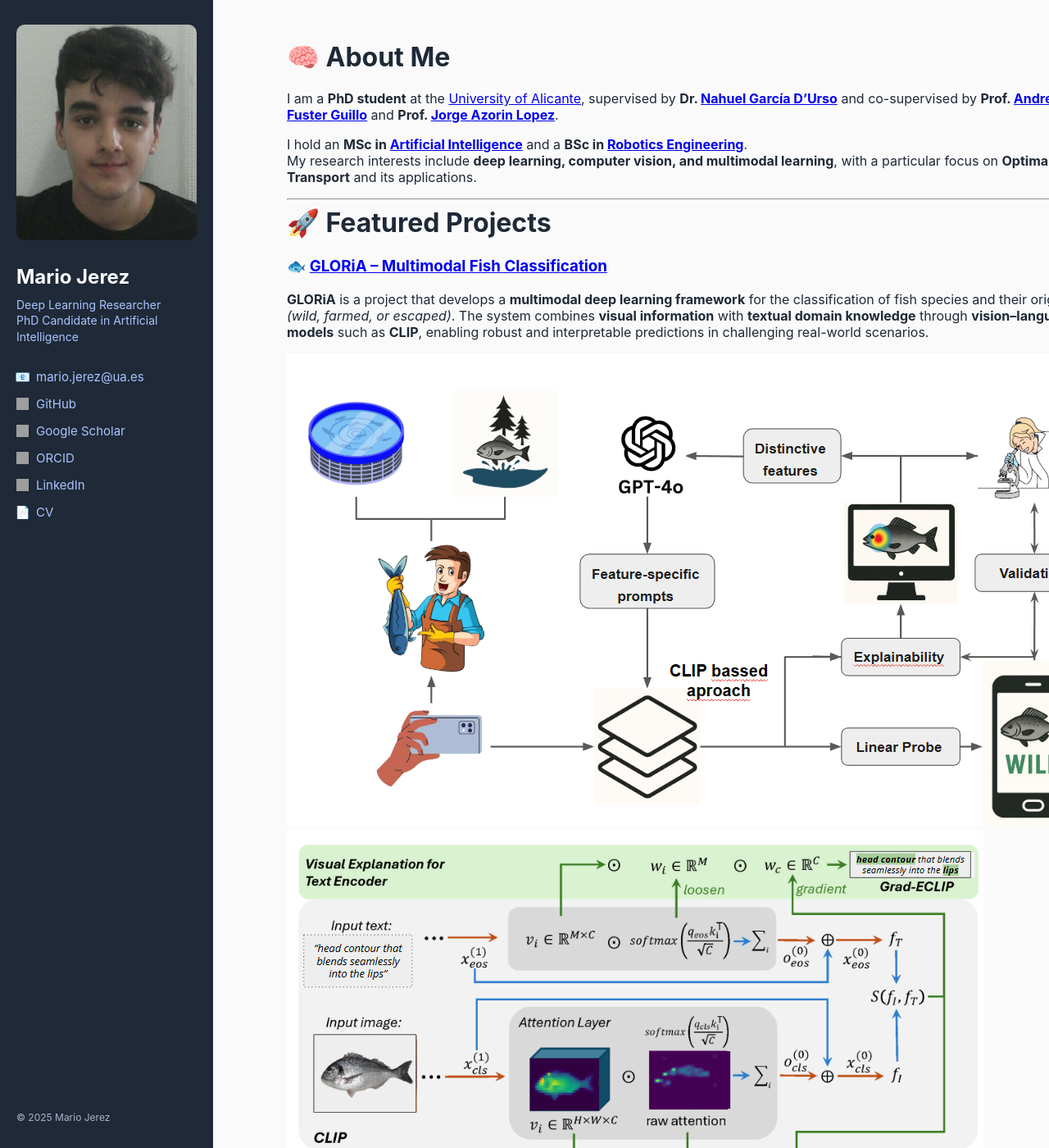
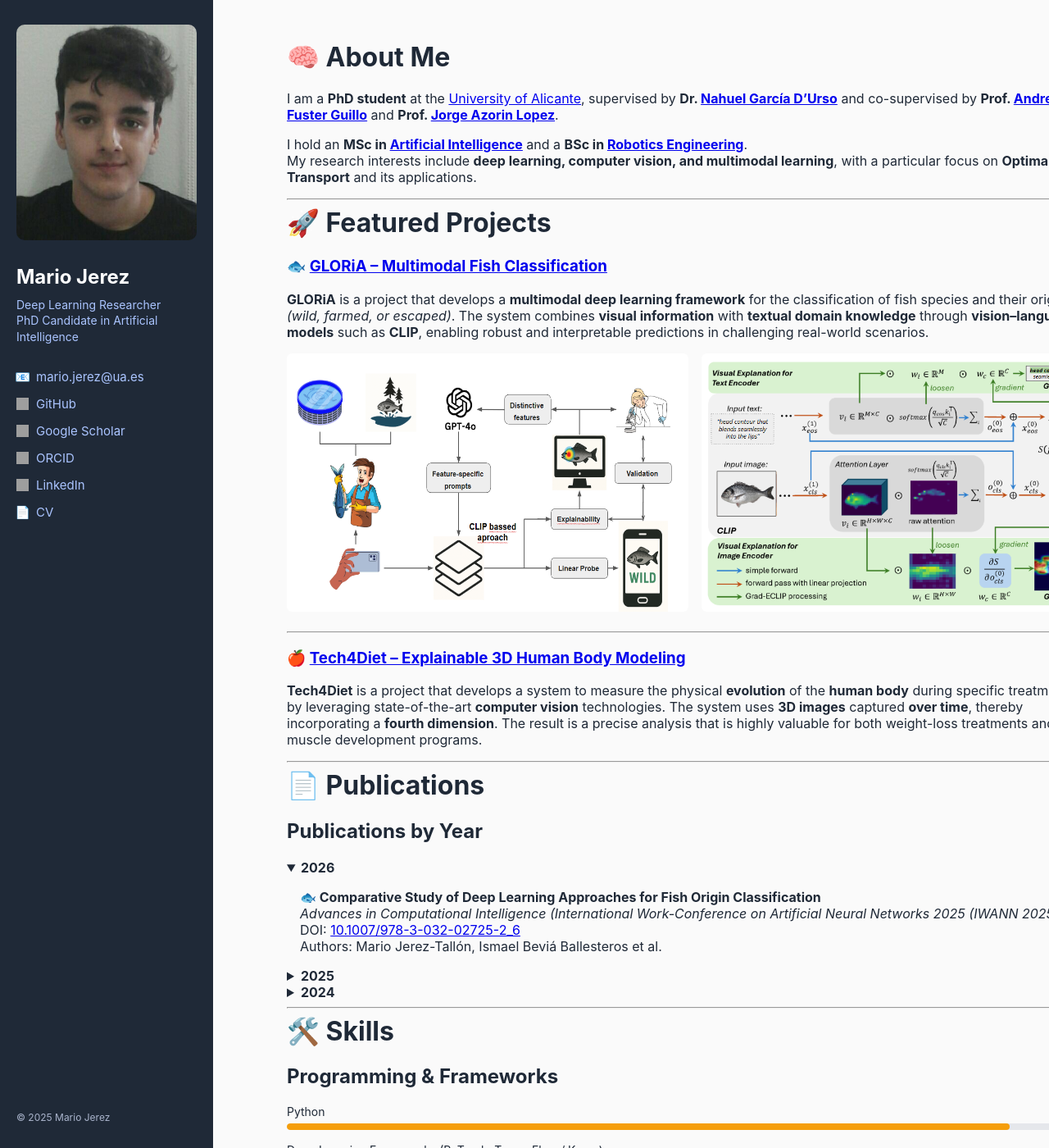
Before and after one commit to Mariojt72/Mariojt72.github.io, a Jekyll site: the page built from index.md, in a window 1280 px wide and 1400 px high. Shown: the whole window at 82% size. Built offline with Jekyll 4.4.1, drawn with Linux system fonts in a browser that asks for light colours; grey boxes are pictures that could not be loaded.

Commit message:
Update style.css

```diff
--- a/assets/css/style.css
+++ b/assets/css/style.css
@@ -153,3 +153,28 @@ body {
 .eng .skill-level {
   background-color: #f59e0b; /* amber */
 }
+
+/* GLORiA IMAGES -------------------------------------------------- */
+.gloria-images {
+  display: flex;
+  gap: 16px;
+  margin-top: 1rem;
+  margin-bottom: 1.5rem;
+}
+
+.gloria-images img {
+  width: 100%;
+  max-width: 50%;
+  border-radius: 6px;
+}
+
+/* Responsive: stack on small screens */
+@media (max-width: 768px) {
+  .gloria-images {
+    flex-direction: column;
+  }
+
+  .gloria-images img {
+    max-width: 100%;
+  }
+}
```
